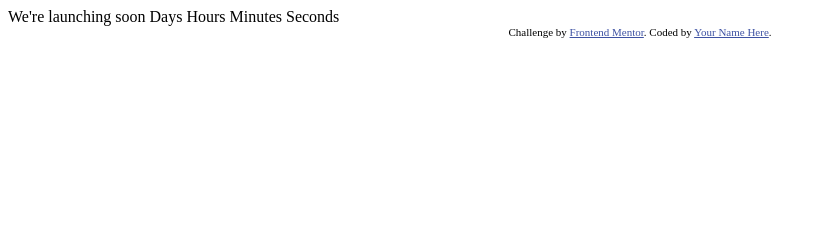
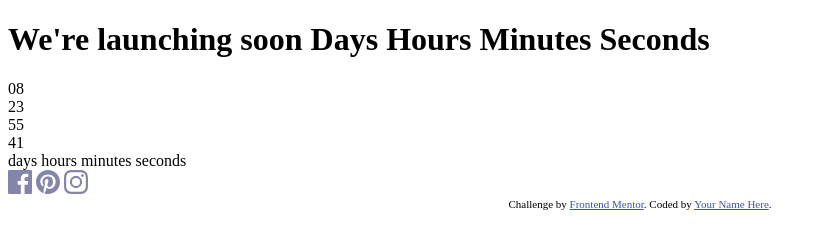
Before and after one commit to feeldiac/countdown-timer, a plain HTML site: page docs/index.html in a window 1280 px wide. Shown: the whole page, without its empty margins (0-826 px from the left). Drawn offline with Linux system fonts and the light colour scheme.

Commit message:
Creating index.html

```diff
--- a/docs/index.html
+++ b/docs/index.html
@@ -22,14 +22,50 @@
     </style>
   </head>
   <body>
-    We're launching soon Days Hours Minutes Seconds
-
-    <div class="attribution">
-      Challenge by
-      <a href="https://www.frontendmentor.io?ref=challenge" target="_blank"
-        >Frontend Mentor</a
-      >. Coded by <a href="#">Your Name Here</a>.
+    <header>
+      <div class="title">
+        <h1>We're launching soon Days Hours Minutes Seconds</h1>
+      </div>
+    </header>
+    <div class="timer-container">
+      <div class="days number-card">
+        <span id="days" class="number">08</span>
+      </div>
+      <div class="hours number-card">
+        <span id="hours" class="number">23</span>
+      </div>
+      <div class="minutes number-card">
+        <span id="minutes" class="number">55</span>
+      </div>
+      <div class="seconds number-card">
+        <span id="seconds" class="number">41</span>
+      </div>
     </div>
+    <div class="labels-container">
+      <span>days</span>
+      <span>hours</span>
+      <span>minutes</span>
+      <span>seconds</span>
+    </div>
+    <footer>
+      <div class="social-media">
+        <span class="facebook">
+          <img src="images/icon-facebook.svg" alt="facebook logo" />
+        </span>
+        <span class="pinterest">
+          <img src="images/icon-pinterest.svg" alt="pinterest logo" />
+        </span>
+        <span class="instragram">
+          <img src="images/icon-instagram.svg" alt="instagram logo" />
+        </span>
+      </div>
+      <div class="attribution">
+        Challenge by
+        <a href="https://www.frontendmentor.io?ref=challenge" target="_blank"
+          >Frontend Mentor</a
+        >. Coded by <a href="#">Your Name Here</a>.
+      </div>
+    </footer>
     <script src="js/index.js"></script>
   </body>
 </html>
```
